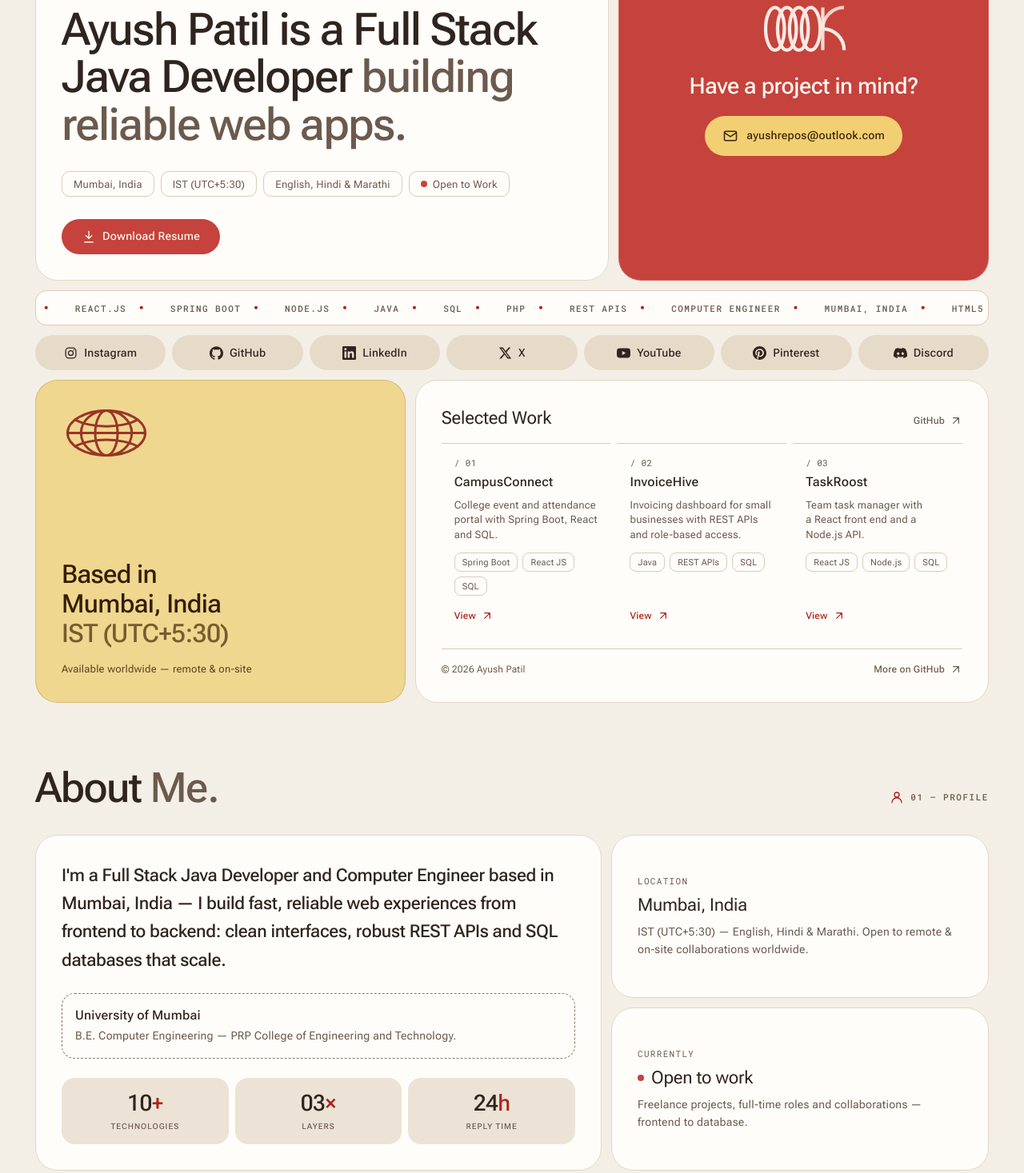
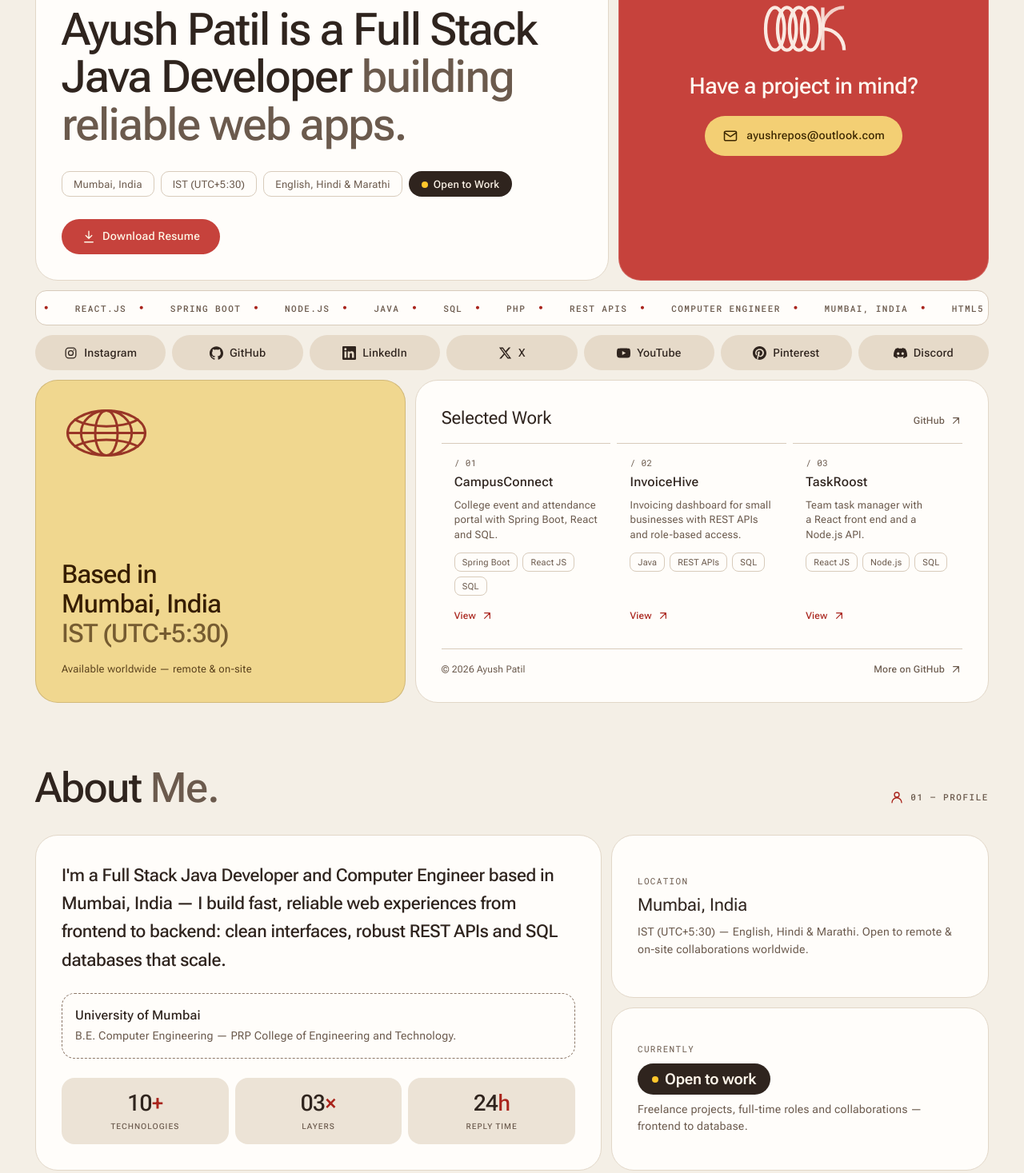
Before and after one commit to ayushrepos/portfolio, a plain HTML site: page index.html in a window 1280 px wide. Shown: the part 241-1708 px from the top of the page at 80% size. Drawn offline with Linux system fonts and the light colour scheme.

Commit message:
Align Open to work badge with its dot and give it a dark pill background
The dot sat above the text because the badge used a tall flex line box. Both the hero quick-fact chip and the About status now render as dark pills with a yellow dot optically centred against the glyphs, with a subtle border in dark mode.

```diff
--- a/styles.css
+++ b/styles.css
@@ -64,6 +64,10 @@
   --toast-bg: #2f241e;
   --toast-fg: #fff6ea;
   --toast-action: #f3cf74;
+  --avail-bg: #2f241e;
+  --avail-fg: #fff6ea;
+  --avail-dot: #ffc72c;
+  --avail-border: transparent;
   --backtop-bg: #f0cf6d;
   --backtop-fg: #2f241e;
   --progress: #a9241c;
@@ -114,6 +118,10 @@ html[data-theme="dark"] {
   --toast-bg: #34241d;
   --toast-fg: #f4e8da;
   --toast-action: #e7c675;
+  --avail-bg: #34241d;
+  --avail-fg: #f4e8da;
+  --avail-dot: #e7c675;
+  --avail-border: #4d362b;
   --backtop-bg: #e2c06b;
   --backtop-fg: #2a1d12;
   --progress: #c15c52;
@@ -565,6 +573,34 @@ p {
   background: var(--brand-red);
 }
 
+/* Availability badge — dark pill, dot optically centred with the text */
+.tag-available,
+.about-card .available-text {
+  display: inline-flex;
+  align-items: center;
+  gap: 8px;
+  width: fit-content;
+  border: 1px solid var(--avail-border);
+  border-radius: 999px;
+  background: var(--avail-bg);
+  color: var(--avail-fg);
+}
+
+.tag-list .tag-available {
+  height: 32px;
+  padding: 0 15px;
+  border: 1px solid var(--avail-border);
+  border-radius: 999px;
+  color: var(--avail-fg);
+  font-weight: 500;
+}
+
+.tag-available .tag-dot,
+.about-card .available-text .tag-dot {
+  background: var(--avail-dot);
+  transform: translateY(1px);
+}
+
 .tag-row {
   display: flex;
   flex-wrap: wrap;
@@ -1195,9 +1231,12 @@ p {
 }
 
 .about-card .available-text {
-  display: flex;
-  align-items: center;
-  gap: 9px;
+  margin-top: 10px;
+  padding: 9px 17px;
+  font-size: 1.1875rem;
+  font-weight: 600;
+  line-height: 1;
+  letter-spacing: -0.01em;
 }
 
 .about-card p {
```
